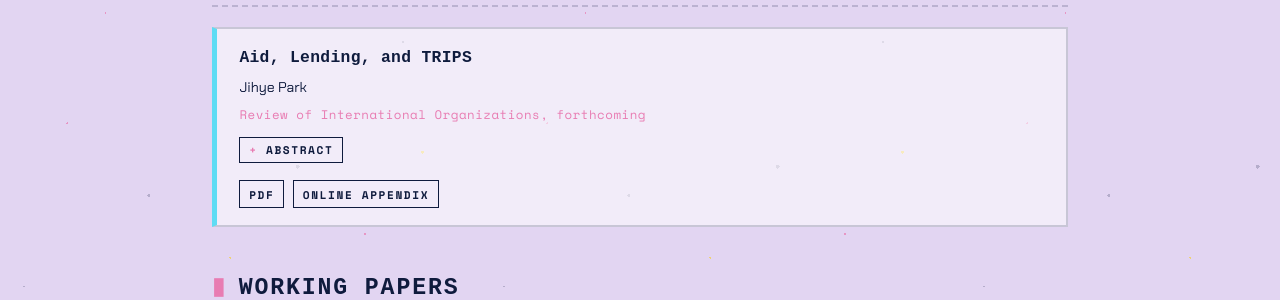
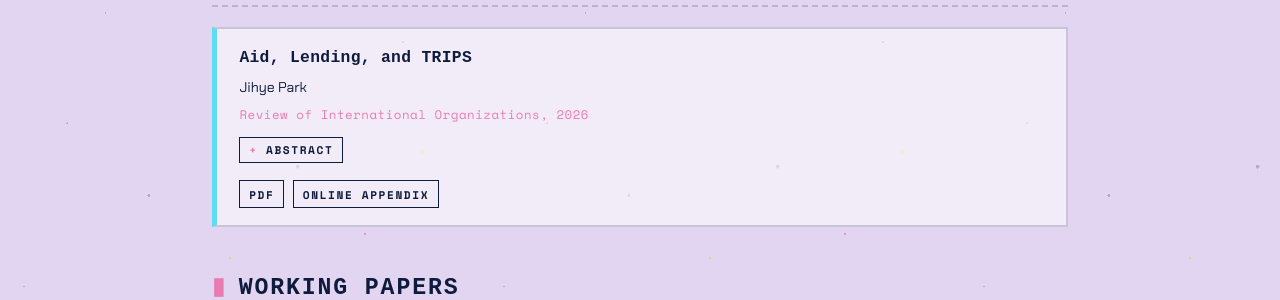
Before and after one commit to jacqpark/jacqpark.github.io, a Jekyll site: the page built from research.md, in a window 1280 px wide and 900 px high, scrolled down 767 px. Shown: the part 155-455 px from the top of the window. Built offline with Jekyll 4.4.1, drawn with Linux system fonts in a browser that asks for light colours; some web fonts are replaced.

Commit message:
fix minor issues

```diff
--- a/_data/publications.yml
+++ b/_data/publications.yml
@@ -30,7 +30,7 @@
   authors: Jihye Park
   venue: Review of International Organizations
   category: peer-reviewed
-  year: forthcoming
+  year: 2026
   github_pdf: papers/peer-reviewed/00__aid-lending-trips__RIO.pdf
   pdf_url: https://docs.google.com/gview?url=https://github.com/jacqpark/jacqpark.github.io/raw/main/papers/peer-reviewed/00__aid-lending-trips__RIO.pdf&embedded=false
   replication: https://github.com/jacqpark/Aid-Lending-and-TRIPS-RIO
```
Also changed, not shown: 3 other files.
